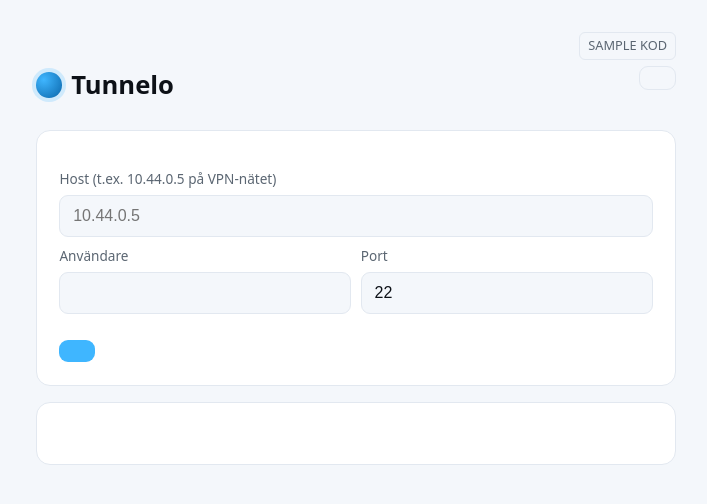
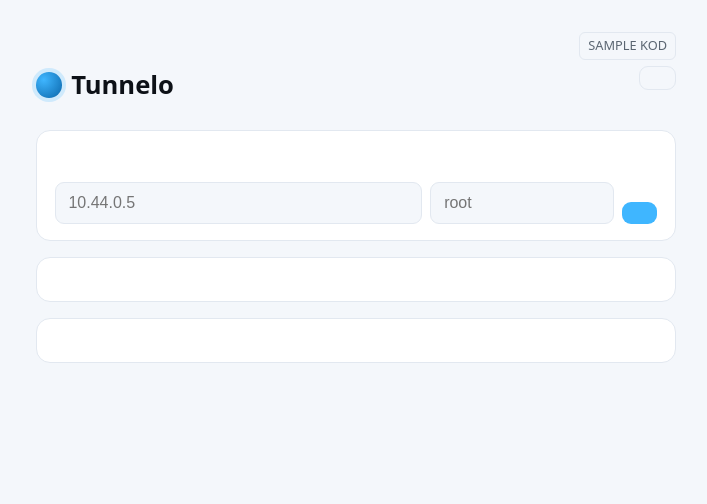
Before and after one commit to hugowikstrom/tunnelo, a Flask app: template server/templates/terminal.html in a window 1280 px wide. Shown: the top 504 px of the page, without its empty margins (284-991 px from the left). Run offline with Flask 3, Linux system fonts and the light colour scheme; the template is opened without the code that fills it: most values are stand-ins (such as "Sample title", 1, 10 or a date in 2020).

Commit message:
Tightare SSH-hub med favoritlista + 5 senaste inloggningar
- Två listor: favoriter (stjärnmärkta) och 5 senaste SSH-inloggningar
- Anslutningar registreras automatiskt med tidsstämpel vid uppkoppling
- Kompaktare layout, relativ tid, SVG-ikoner för stjärna/ta bort

Co-Authored-By: Claude Opus 4.8 <noreply@anthropic.com>
Claude-Session: https://claude.ai/code/session_01UtY3dNTAZBesQkqgrNUUho

```diff
--- a/server/templates/terminal.html
+++ b/server/templates/terminal.html
@@ -3,80 +3,118 @@
 {% block undertitel %}{{ t('ssh_anslutningar') }}{% endblock %}
 {% block topphoger %}<a class="btn ghost" href="{{ url_for('home') }}">{{ t('tillbaka') }}</a>{% endblock %}
 {% block innehall %}
-<div class="card">
+<style>
+  /* Tightare layout för SSH-hubben */
+  .card.tight{padding:1rem 1.1rem}
+  .card.tight h2{margin:0 0 .7rem;font-size:1rem}
+  .srow{display:flex;align-items:center;justify-content:space-between;gap:.5rem;
+    padding:.4rem 0;border-top:1px solid var(--line)}
+  .srow:first-child{border-top:0}
+  .srow .namn{flex:1;cursor:pointer;font-family:ui-monospace,monospace;
+    font-size:.85rem;color:var(--txt)}
+  .srow .namn:hover{color:var(--accent)}
+  .srow .tid{color:var(--dim);font-size:.72rem;margin-right:.3rem}
+  .ikon{background:transparent;border:0;cursor:pointer;color:var(--dim);
+    padding:.2rem;line-height:0;border-radius:6px}
+  .ikon:hover{color:var(--accent)}
+  .ikon.stjarna.pa{color:var(--accent)}
+  .term-form{display:grid;grid-template-columns:2fr 1fr auto;gap:.5rem;align-items:end}
+  .term-form label{margin-bottom:.2rem}
+  .term-form input{margin-bottom:0}
+</style>
+
+<div class="card tight">
   <h2>{{ t('ny_anslutning') }}</h2>
-  <form id="ny" class="term-form" style="display:grid;grid-template-columns:1fr 1fr;gap:.6rem">
-    <div style="grid-column:1/-1">
-      <label>Host (t.ex. 10.44.0.5 på VPN-nätet)</label>
+  <form id="ny" class="term-form">
+    <div>
+      <label>{{ t('host_anv') }}</label>
       <input type="text" id="host" placeholder="10.44.0.5" style="margin-bottom:0">
     </div>
     <div>
-      <label>Användare</label>
-      <input type="text" id="user" autocapitalize="none" style="margin-bottom:0">
+      <label>&nbsp;</label>
+      <input type="text" id="user" placeholder="root" autocapitalize="none" style="margin-bottom:0">
     </div>
     <div>
-      <label>Port</label>
-      <input type="text" id="port" value="22" style="margin-bottom:0">
-    </div>
-    <div style="grid-column:1/-1;margin-top:.6rem">
+      <label>&nbsp;</label>
       <button type="submit">{{ t('anslut_nytt_fonster') }}</button>
     </div>
+    <input type="hidden" id="port" value="22">
   </form>
 </div>
 
-<div class="card">
-  <h2>{{ t('sparade_anslutningar') }}</h2>
-  <div id="lista"></div>
-  <p class="muted" id="tom" style="margin-bottom:0">{{ t('inga_sparade') }}</p>
+<div class="card tight">
+  <h2>{{ t('favoriter') }}</h2>
+  <div id="favlista"></div>
+  <p class="muted" id="favtom" style="margin:0;font-size:.82rem">{{ t('inga_favoriter') }}</p>
+</div>
+
+<div class="card tight">
+  <h2>{{ t('senaste_ssh') }}</h2>
+  <div id="senlista"></div>
+  <p class="muted" id="sentom" style="margin:0;font-size:.82rem">{{ t('ingen_historik') }}</p>
 </div>
 
 <script>
 const NYCKEL = 'tunnelo_ssh';
+const T_TA_BORT = {{ t('ta_bort')|tojson }};
 const las = () => JSON.parse(localStorage.getItem(NYCKEL) || '[]');
 const spara = (l) => localStorage.setItem(NYCKEL, JSON.stringify(l));
 const idFor = (c) => `${c.user}@${c.host}:${c.port}`;
 
-// Öppnar SSH-sessionen i ett NYTT fönster (host/user/port i URL, aldrig lösen).
-function oppna(c){
-  const q = new URLSearchParams({host:c.host, user:c.user, port:c.port});
-  window.open('/terminal/session?' + q.toString(), '_blank',
-              'width=900,height=620,noopener');
+function stjarna(fylld){
+  return `<svg viewBox="0 0 24 24" width="15" height="15" fill="${fylld?'currentColor':'none'}" stroke="currentColor" stroke-width="1.6"><path d="M12 2l3 6.9 7.6.6-5.8 5 1.8 7.4L12 18l-6.4 3.9 1.8-7.4-5.8-5 7.6-.6z"/></svg>`;
+}
+const SOPTUNNA = `<svg viewBox="0 0 24 24" width="15" height="15" fill="none" stroke="currentColor" stroke-width="1.8"><path d="M3 6h18M8 6V4h8v2M6 6l1 14h10l1-14"/></svg>`;
+
+// Relativ tid, t.ex. "3 min", "2 tim", "igår"
+function nar(ts){
+  if(!ts) return '';
+  const s = (Date.now()-ts)/1000;
+  if(s<60) return 'nu';
+  if(s<3600) return Math.floor(s/60)+' min';
+  if(s<86400) return Math.floor(s/3600)+' tim';
+  return Math.floor(s/86400)+' d';
 }
 
-// Stjärnikon (SVG) — fylld för favorit, kontur annars.
-function stjarna(fylld){
-  const f = fylld ? 'currentColor' : 'none';
-  return `<svg viewBox="0 0 24 24" width="15" height="15" fill="${f}" stroke="currentColor" stroke-width="1.6" style="vertical-align:-2px"><path d="M12 2l3 6.9 7.6.6-5.8 5 1.8 7.4L12 18l-6.4 3.9 1.8-7.4-5.8-5 7.6-.6z"/></svg>`;
+function oppna(c){
+  // registrera som senaste inloggning (uppdatera/lägg till i historik)
+  const l = las(); const t = l.find(x => idFor(x)===idFor(c));
+  if(t){ t.senast = Date.now(); }
+  else { l.push({host:c.host, user:c.user, port:c.port, favorit:false, senast:Date.now()}); }
+  spara(l); rita();
+  const q = new URLSearchParams({host:c.host, user:c.user, port:c.port});
+  window.open('/terminal/session?' + q.toString(), '_blank', 'width=900,height=620,noopener');
 }
 
-function rita(){
-  const lista = document.getElementById('lista');
-  let conns = las();
-  // favoriter överst
-  conns.sort((a,b) => (b.favorit?1:0) - (a.favorit?1:0));
-  document.getElementById('tom').style.display = conns.length ? 'none' : 'block';
-  lista.innerHTML = '';
-  conns.forEach((c) => {
+function radEl(c){
   const rad = document.createElement('div');
-    rad.className = 'row';
+  rad.className = 'srow';
   rad.innerHTML = `
-      <div style="flex:1;cursor:pointer" class="oppna">
-        <strong>${idFor(c)}</strong>
-      </div>
-      <div style="display:flex;gap:.4rem">
-        <button class="btn ghost stjarna" title="Favorit">${stjarna(c.favorit)}</button>
-        <button class="btn danger bort">{{ t('ta_bort') }}</button>
-      </div>`;
-    rad.querySelector('.oppna').onclick = () => oppna(c);
+    <span class="namn">${idFor(c)}</span>
+    <span class="tid">${nar(c.senast)}</span>
+    <button class="ikon stjarna ${c.favorit?'pa':''}" title="Favorit">${stjarna(c.favorit)}</button>
+    <button class="ikon bort" title="${T_TA_BORT}">${SOPTUNNA}</button>`;
+  rad.querySelector('.namn').onclick = () => oppna(c);
   rad.querySelector('.stjarna').onclick = () => {
     const l = las(); const t = l.find(x => idFor(x)===idFor(c));
-      if (t){ t.favorit = !t.favorit; spara(l); rita(); }
+    if(t){ t.favorit = !t.favorit; spara(l); rita(); }
   };
   rad.querySelector('.bort').onclick = () => {
     spara(las().filter(x => idFor(x)!==idFor(c))); rita();
   };
-    lista.appendChild(rad);
-  });
+  return rad;
+}
+
+function rita(){
+  const conns = las();
+  const fav = conns.filter(c => c.favorit).sort((a,b)=>(b.senast||0)-(a.senast||0));
+  const sen = [...conns].sort((a,b)=>(b.senast||0)-(a.senast||0)).slice(0,5);
+  const fl = document.getElementById('favlista'), sl = document.getElementById('senlista');
+  fl.innerHTML = ''; sl.innerHTML = '';
+  document.getElementById('favtom').style.display = fav.length ? 'none' : 'block';
+  document.getElementById('sentom').style.display = sen.length ? 'none' : 'block';
+  fav.forEach(c => fl.appendChild(radEl(c)));
+  sen.forEach(c => sl.appendChild(radEl(c)));
 }
 
 document.getElementById('ny').addEventListener('submit', (e) => {
@@ -84,15 +122,9 @@ document.getElementById('ny').addEventListener('submit', (e) => {
   const c = {
     host: document.getElementById('host').value.trim(),
     user: document.getElementById('user').value.trim(),
-    port: (document.getElementById('port').value.trim() || '22'),
-    favorit: false
+    port: (document.getElementById('port').value.trim() || '22')
   };
   if (!c.host || !c.user) return;
-  // fråga om den ska sparas i listan (om inte redan sparad)
-  const finns = las().some(x => idFor(x)===idFor(c));
-  if (!finns && confirm('Spara den här anslutningen i listan?')){
-    const l = las(); l.push(c); spara(l); rita();
-  }
   oppna(c);
 });
 
```
Also changed, not shown: server/sprak.py (+10 -0 lines). Lines whose indentation alone changed are shown as unchanged.
